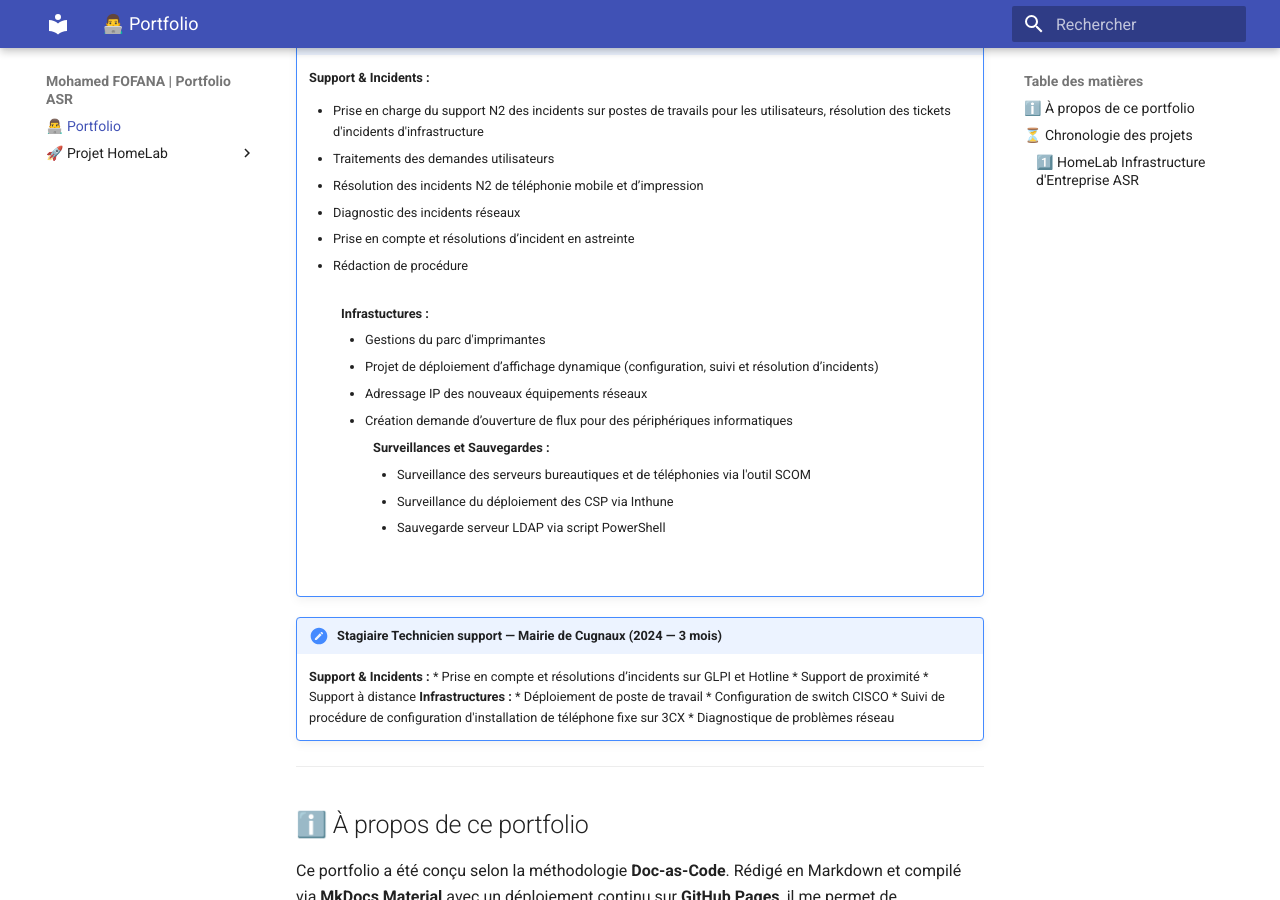
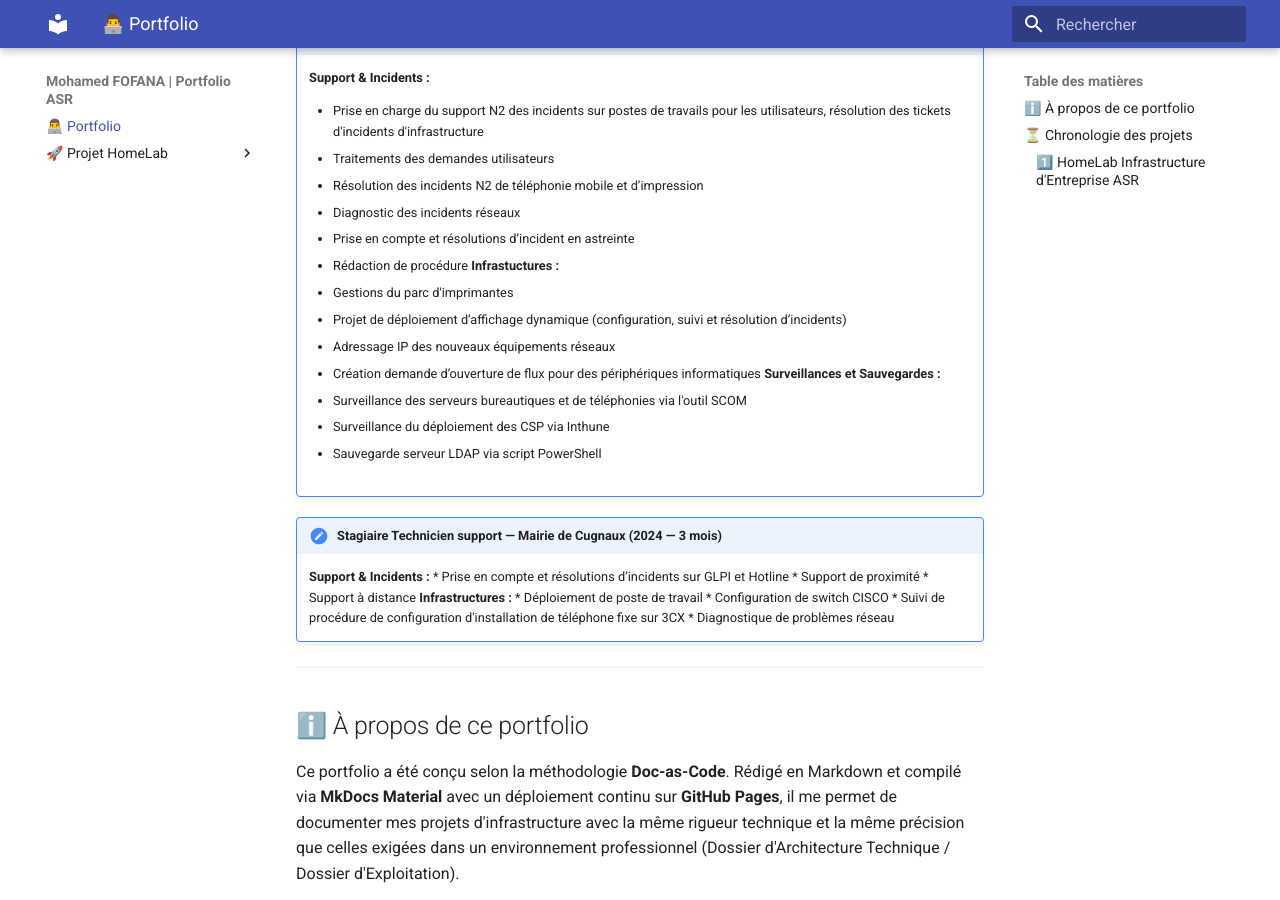
Before and after one commit to mohamedfofana/HomeLab, an MkDocs documentation site: the page built from docs/index.md, in a window 1280 px wide and 900 px high, scrolled down 1179 px. Built offline with MkDocs 1.6.1 and Material for MkDocs 9.7.7, drawn with Linux system fonts in a browser that asks for light colours.

Commit message:
Update index.md

```diff
--- a/docs/index.md
+++ b/docs/index.md
@@ -88,16 +88,12 @@
       <li>Diagnostic des incidents réseaux
       <li>Prise en compte et résolutions d’incident en astreinte
       <li>Rédaction de procédure
-    <ul>
     **Infrastuctures :**
-    <ul>
        <li>Gestions du parc d'imprimantes
        <li>Projet de déploiement d’affichage dynamique (configuration, suivi et résolution d’incidents)
        <li>Adressage IP des nouveaux équipements réseaux
        <li>Création demande d’ouverture de flux pour des périphériques informatiques
-    <ul>
     **Surveillances et Sauvegardes :**
-    <ul>
       <li>Surveillance des serveurs bureautiques et de téléphonies via l'outil SCOM
       <li>Surveillance du déploiement des CSP via Inthune
       <li>Sauvegarde serveur LDAP via script PowerShell
```
